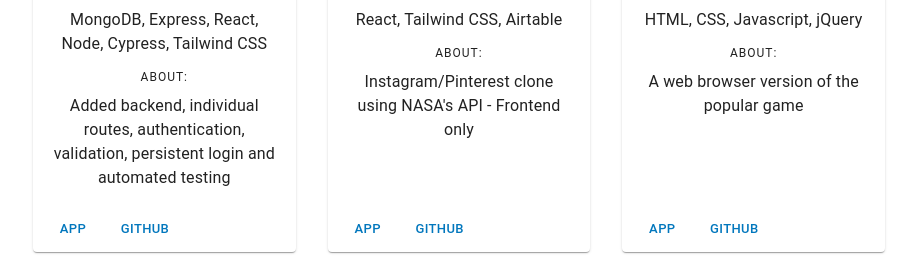
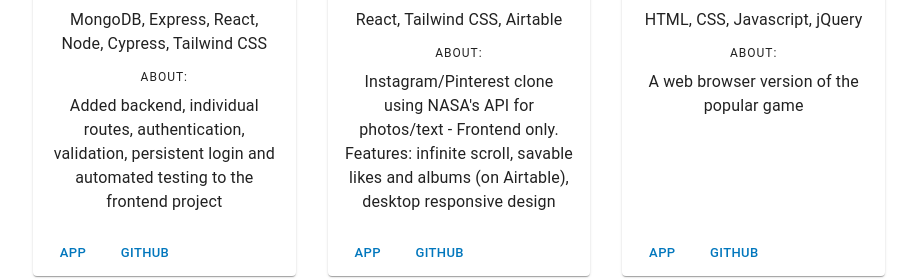
Before and after one commit to berwyntan/portfolio, a React (Vite) app: page / in a window 1280 px wide. Shown: the part 819-1098 px from the top of the page, without its empty margins (181-1098 px from the left). Built offline with nearby package versions, Linux system fonts and the light colour scheme.

Commit message:
update portfolio

```diff
--- a/src/data.js
+++ b/src/data.js
@@ -4,7 +4,7 @@ export default [
         photo: "https://drive.google.com/uc?id=1NHqG_6Et5fpcRh72ZgKuOsQ5IF4QM5R9",
         header: "Astronomy App II",
         subHeader: "Personal project",
-        description: "Added backend, individual routes, authentication, validation, persistent login and automated testing",
+        description: "Added backend, individual routes, authentication, validation, persistent login and automated testing to the frontend project",
         appLink: "https://astronomy-app-2.vercel.app",
         githubLink: "https://github.com/berwyntan/astronomy-app-2"
     },
@@ -13,7 +13,7 @@ export default [
         photo: "https://drive.google.com/uc?id=1XsNnY9Wn-HE6f6SReGA5QtJjrkdZEe11",
         header: "Astronomy App",
         subHeader: "General Assembly project",
-        description: "Instagram/Pinterest clone using NASA's API - Frontend only",
+        description: "Instagram/Pinterest clone using NASA's API for photos/text - Frontend only. Features: infinite scroll, savable likes and albums (on Airtable), desktop responsive design",
         appLink: "https://astronomy-photo-app.vercel.app",
         githubLink: "https://github.com/berwyntan/astronomy-photo-app"
     },
```
